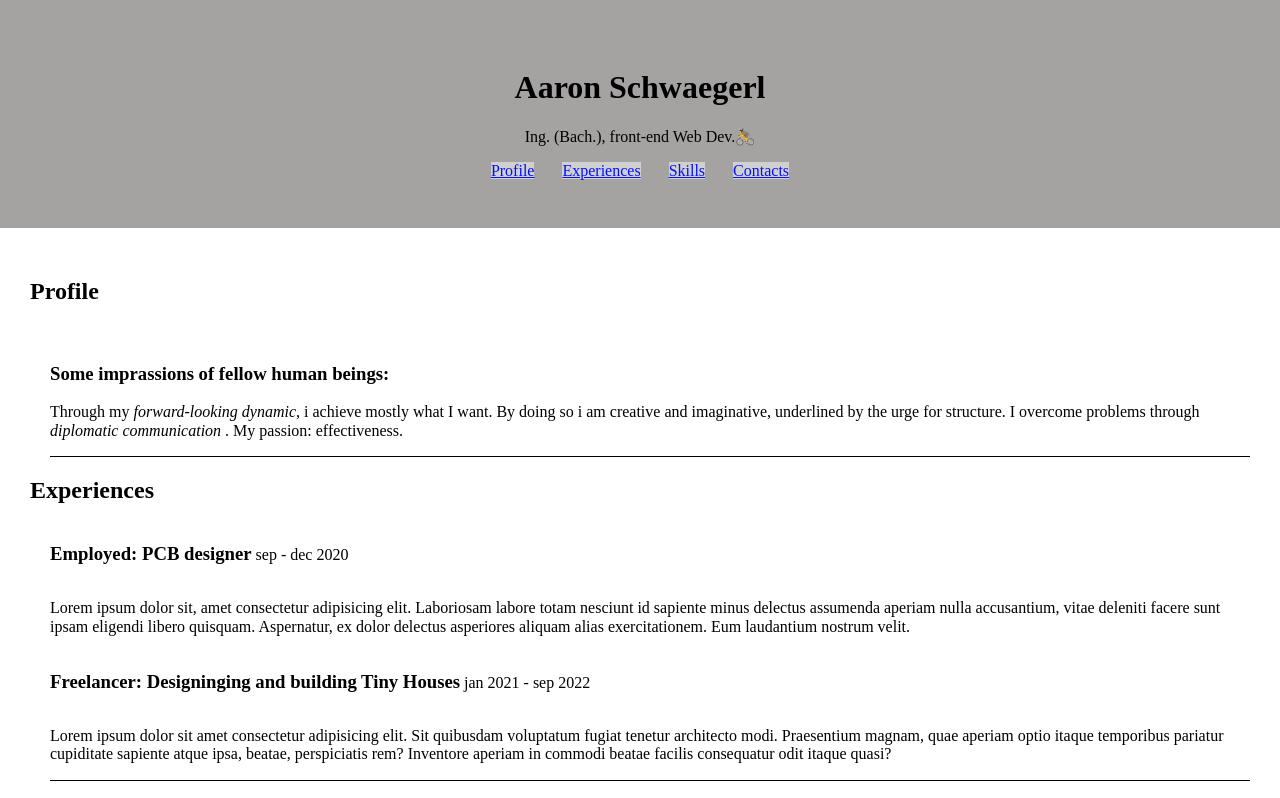
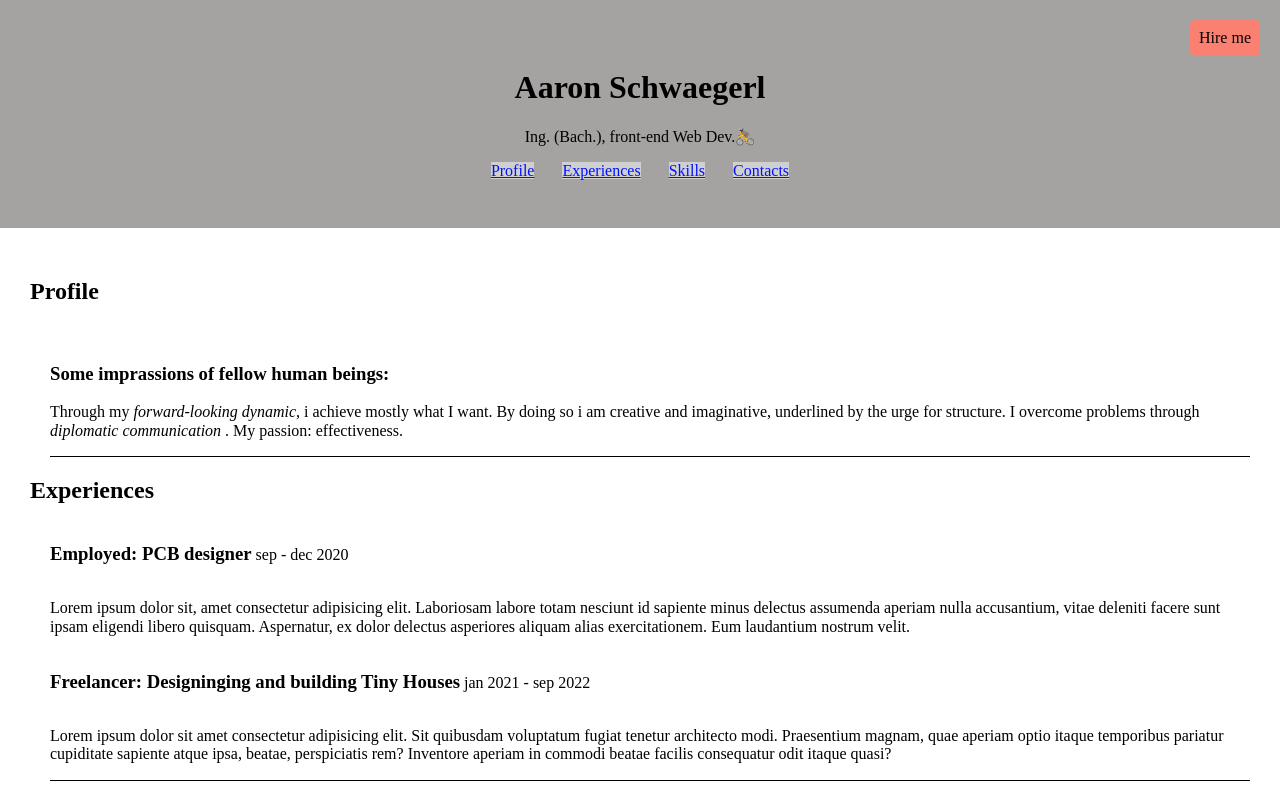
Before and after one commit to Jeffrey-BER/003-cv-setup, a plain HTML site: page index.html in a window 1280 px wide. Shown: the top 798 px of the page. Drawn offline with nearby package versions, Linux system fonts and the light colour scheme.

Commit message:
Task: Position finished with badge Hire me

```diff
--- a/index.html
+++ b/index.html
@@ -25,6 +25,7 @@
             <a href="#skills">Skills</a>
             <a href="#contacts">Contacts</a>
         </nav>
+        <aside class="hire-me">Hire me</aside>
     </header>
 
     <main class="main">
@@ -37,6 +38,7 @@
                 underlined by the urge for structure. I overcome problems through <i>diplomatic communication </i>.
                 My passion: effectiveness.
             </p>
+
         </article>
 
 
--- a/style.css
+++ b/style.css
@@ -24,14 +24,25 @@ body {
   left: -20;
 }
 
+.hire-me {
+  display: inline-block; /* shrinks its size down to its content instead of the whole line*/
+  position: absolute; /*the space it reserves should be not taken up in the flow*/
+  top: 20px; /* sets the content to the top with a shift down of 20px down*/
+  right: 20px; /*sets the content to the right with 20px to left */
+  padding: 9px; /*puts space between text and the block */
+  border-radius: 5px; /* rounds the edges of the element aside*/
+  color: rgba(0, 0, 0, 1);
+  background-color: salmon;
+}
+
 .main {
   padding: 30px;
   margin: 0px auto;
 }
 
 .article-headings {
-  position: relative;
-  left: -20px;
+  position: relative; /*sets the position property to relativ*/
+  left: -20px; /*creats an offset of -20. so to the LEFT from its initial position aut of the flow*/
 }
 /* Adds spacing between all"*" direct children ">" of main */
 main > * {
```
